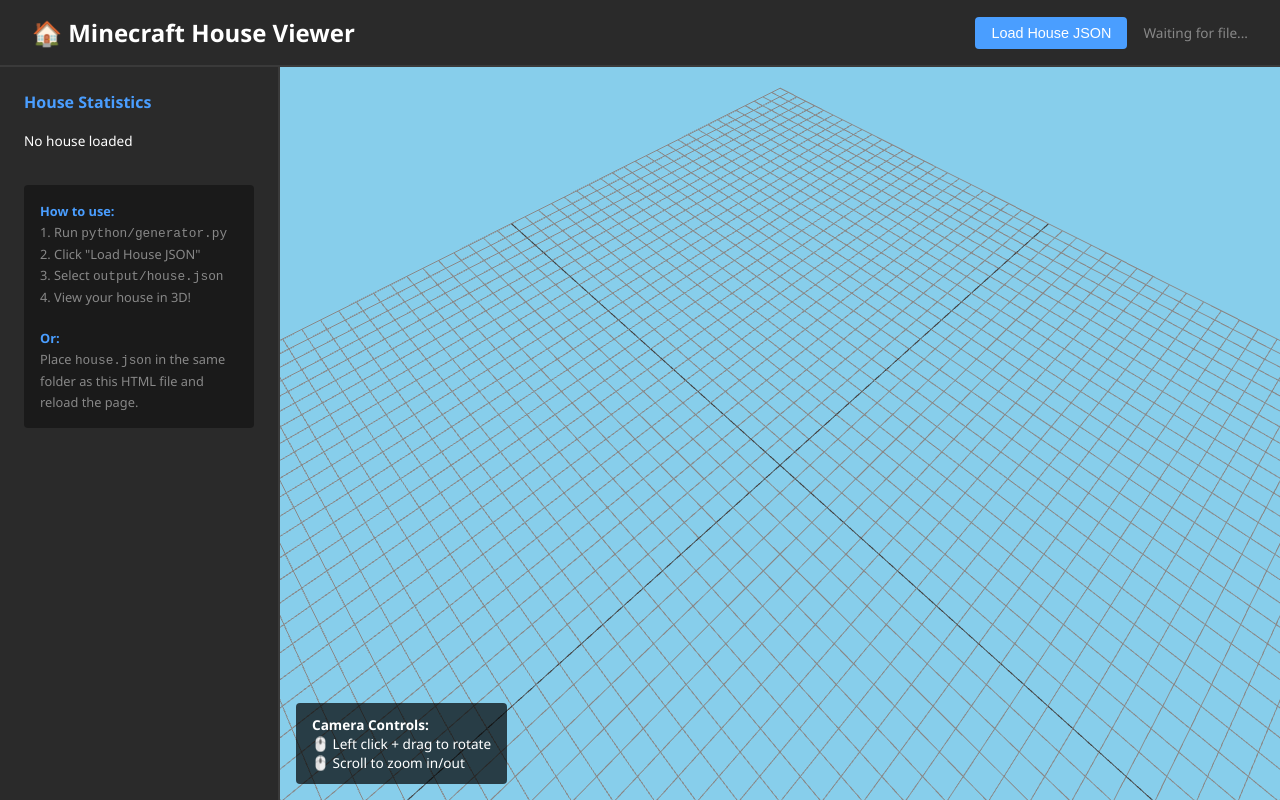
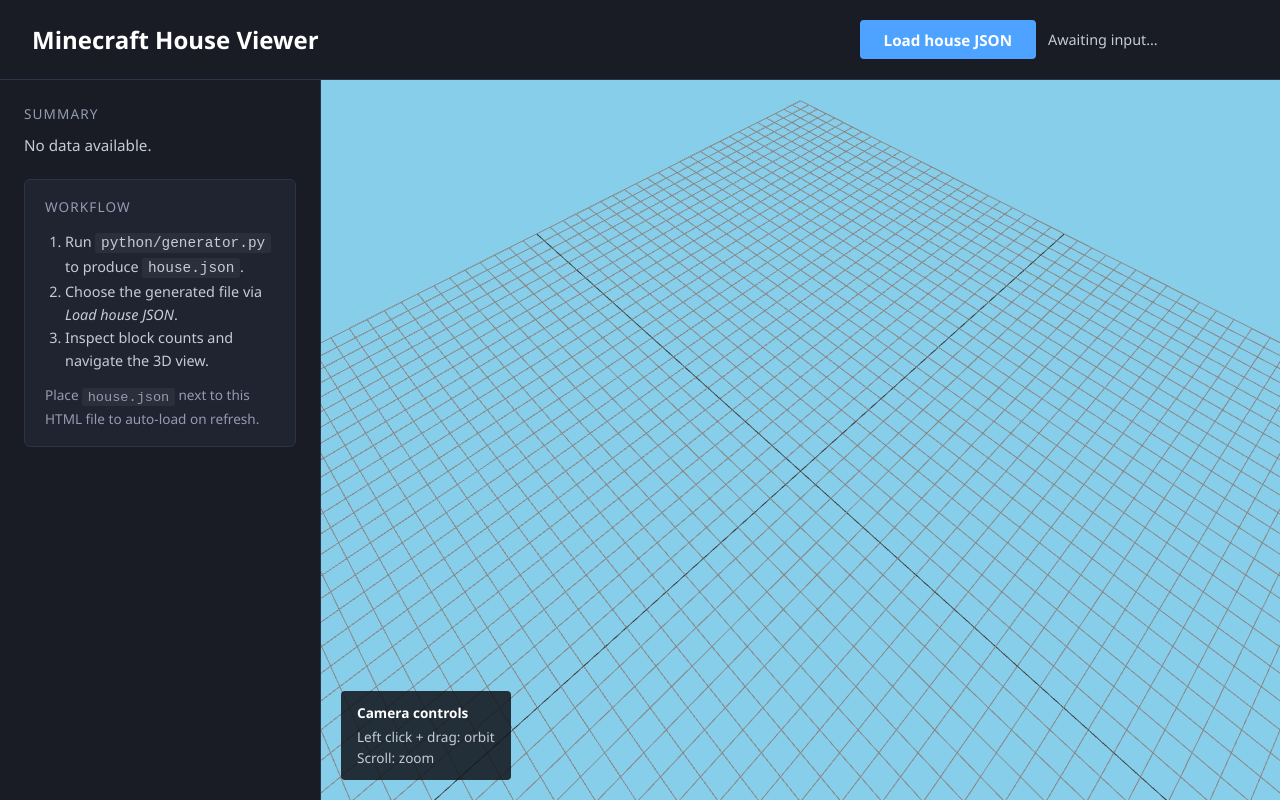
Before and after one commit to philornot/mc-house-generator, a plain HTML site: page frontend/index.html in a window 1280 px wide. Drawn offline with nearby package versions, Linux system fonts and the light colour scheme; no server answers; animation ran at ten frames a second.

Commit message:
Refactor house generator: enhance structure, add CLI options, and improve JSON export

```diff
--- a/frontend/index.html
+++ b/frontend/index.html
@@ -5,6 +5,19 @@
   <meta name="viewport" content="width=device-width, initial-scale=1.0">
   <title>Minecraft House Viewer</title>
   <style>
+    :root {
+      --bg-900: #11131a;
+      --bg-800: #191c25;
+      --bg-700: #202431;
+      --accent-500: #4da3ff;
+      --accent-400: #3894f5;
+      --neutral-400: #c5cbd8;
+      --neutral-300: #949ab0;
+      --border-color: #2e3447;
+      --error: #ff6b6b;
+      --success: #58d68d;
+    }
+
     * {
       margin: 0;
       padding: 0;
@@ -13,178 +26,224 @@
 
     body {
       font-family: 'Segoe UI', Tahoma, Geneva, Verdana, sans-serif;
-      background: #1a1a1a;
-      color: #fff;
-      overflow: hidden;
+      background: var(--bg-900);
+      color: var(--neutral-400);
+      min-height: 100vh;
+      display: flex;
+      justify-content: center;
     }
 
     #app {
+      width: 100%;
+      max-width: 1400px;
       display: flex;
       flex-direction: column;
-      height: 100vh;
+      min-height: 100vh;
     }
 
     header {
-      background: #2a2a2a;
-      padding: 1rem 2rem;
-      border-bottom: 2px solid #3a3a3a;
+      background: var(--bg-800);
+      border-bottom: 1px solid var(--border-color);
+      padding: 1.25rem 2rem;
       display: flex;
       justify-content: space-between;
       align-items: center;
+      gap: 1rem;
     }
 
-    h1 {
+    header h1 {
       font-size: 1.5rem;
+      color: #fff;
     }
 
-    .file-input {
+    .control-group {
       display: flex;
-      gap: 1rem;
+      flex-wrap: wrap;
+      gap: 0.75rem;
       align-items: center;
     }
 
-    .btn {
-      padding: 0.5rem 1rem;
-      background: #4a9eff;
-      border: none;
+    label[for="fileInput"] {
+      background: var(--accent-500);
       color: #fff;
+      padding: 0.6rem 1.5rem;
+      border-radius: 4px;
       cursor: pointer;
-      border-radius: 4px;
-      font-size: 0.9rem;
+      font-size: 0.95rem;
+      font-weight: 600;
+      transition: background 0.2s ease;
     }
 
-    .btn:hover {
-      background: #3a8eef;
+    label[for="fileInput"]:hover {
+      background: var(--accent-400);
     }
 
     input[type="file"] {
       display: none;
     }
 
-    #status {
-      font-size: 0.85rem;
-      color: #888;
+    .status {
+      font-size: 0.9rem;
+      min-width: 200px;
     }
 
-    .main-content {
+    .status.--error {
+      color: var(--error);
+    }
+
+    .status.--success {
+      color: var(--success);
+    }
+
+    main {
+      flex: 1;
+      display: grid;
+      grid-template-columns: 320px 1fr;
+      gap: 1px;
+      background: var(--border-color);
+      min-height: 0;
+    }
+
+    .sidebar {
+      background: var(--bg-800);
+      padding: 1.5rem;
       display: flex;
-      flex: 1;
+      flex-direction: column;
+      gap: 1.5rem;
+      overflow-y: auto;
+    }
+
+    .panel-heading {
+      font-size: 0.85rem;
+      letter-spacing: 0.08em;
+      color: var(--neutral-300);
+      text-transform: uppercase;
+      margin-bottom: 0.75rem;
+    }
+
+    .stats-grid {
+      display: grid;
+      gap: 0.5rem;
+      font-size: 0.95rem;
+    }
+
+    .stat-item strong {
+      color: #fff;
+      font-weight: 600;
+    }
+
+    .instructions {
+      background: var(--bg-700);
+      border: 1px solid var(--border-color);
+      border-radius: 6px;
+      padding: 1rem 1.25rem;
+      line-height: 1.6;
+      font-size: 0.9rem;
+    }
+
+    .instructions ol {
+      padding-left: 1.25rem;
+      margin-top: 0.5rem;
+    }
+
+    .instructions code {
+      background: rgba(255, 255, 255, 0.05);
+      padding: 0.1rem 0.35rem;
+      border-radius: 3px;
+    }
+
+    .canvas-panel {
+      background: linear-gradient(180deg, #8ec5ff 0%, #5fa7f3 100%);
+      position: relative;
       overflow: hidden;
     }
 
-    .sidebar {
-      width: 280px;
-      background: #2a2a2a;
-      padding: 1.5rem;
-      overflow-y: auto;
-      border-right: 2px solid #3a3a3a;
-    }
-
-    .sidebar h3 {
-      font-size: 1rem;
-      margin-bottom: 1rem;
-      color: #4a9eff;
-    }
-
-    #stats {
-      font-size: 0.85rem;
-      line-height: 1.8;
-    }
-
-    #stats div {
-      margin-bottom: 0.3rem;
-    }
-
-    .info-box {
-      margin-top: 2rem;
-      padding: 1rem;
-      background: #1a1a1a;
-      border-radius: 4px;
-      font-size: 0.8rem;
-      line-height: 1.6;
-      color: #888;
-    }
-
-    .info-box strong {
-      color: #4a9eff;
-    }
-
-    #canvas-container {
-      flex: 1;
-      position: relative;
-      background: #87ceeb;
-    }
-
-    .controls-info {
+    .controls-hint {
       position: absolute;
-      bottom: 1rem;
-      left: 1rem;
-      background: rgba(0, 0, 0, 0.7);
+      left: 1.25rem;
+      bottom: 1.25rem;
+      background: rgba(17, 19, 26, 0.85);
       padding: 0.75rem 1rem;
       border-radius: 4px;
       font-size: 0.85rem;
+      line-height: 1.5;
     }
 
-    .loading {
-      position: absolute;
-      top: 50%;
-      left: 50%;
-      transform: translate(-50%, -50%);
-      background: rgba(0, 0, 0, 0.9);
-      padding: 2rem 3rem;
-      border-radius: 8px;
-      text-align: center;
+    .controls-hint strong {
+      color: #fff;
+      display: block;
+      margin-bottom: 0.25rem;
     }
 
-    .error {
-      color: #ff6b6b;
+    .aux-hint {
+      color: var(--neutral-300);
+      font-size: 0.85rem;
+      margin-top: 0.75rem;
     }
 
-    .success {
-      color: #51cf66;
+    @media (max-width: 1024px) {
+      main {
+        grid-template-columns: 1fr;
+        grid-template-rows: auto 1fr;
+      }
+
+      .sidebar {
+        border-bottom: 1px solid var(--border-color);
+      }
+    }
+
+    @media (max-width: 640px) {
+      header {
+        flex-direction: column;
+        align-items: flex-start;
+      }
+
+      .control-group {
+        width: 100%;
+        justify-content: space-between;
+      }
     }
   </style>
 </head>
 <body>
   <div id="app">
     <header>
-      <h1>🏠 Minecraft House Viewer</h1>
-      <div class="file-input">
-        <button class="btn" onclick="document.getElementById('fileInput').click()">
-          Load House JSON
-        </button>
-        <input type="file" id="fileInput" accept=".json">
-        <span id="status">Waiting for file...</span>
+      <h1>Minecraft House Viewer</h1>
+      <div class="control-group">
+        <label for="fileInput">Load house JSON</label>
+        <input type="file" id="fileInput" accept=".json" />
+        <span id="status" class="status">Awaiting input…</span>
       </div>
     </header>
 
-    <div class="main-content">
+    <main>
       <aside class="sidebar">
-        <h3>House Statistics</h3>
-        <div id="stats">
-          <div>No house loaded</div>
-        </div>
+        <section>
+          <div class="panel-heading">Summary</div>
+          <div id="stats" class="stats-grid">
+            <div class="stat-item">No data available.</div>
+          </div>
+        </section>
 
-        <div class="info-box">
-          <strong>How to use:</strong><br>
-          1. Run <code>python/generator.py</code><br>
-          2. Click "Load House JSON"<br>
-          3. Select <code>output/house.json</code><br>
-          4. View your house in 3D!<br><br>
-
-          <strong>Or:</strong><br>
-          Place <code>house.json</code> in the same folder as this HTML file and reload the page.
-        </div>
+        <section class="instructions">
+          <div class="panel-heading">Workflow</div>
+          <ol>
+            <li>Run <code>python/generator.py</code> to produce <code>house.json</code>.</li>
+            <li>Choose the generated file via <em>Load house JSON</em>.</li>
+            <li>Inspect block counts and navigate the 3D view.</li>
+          </ol>
+          <p class="aux-hint">Place <code>house.json</code> next to this HTML file to auto-load on refresh.</p>
+        </section>
       </aside>
 
-      <main id="canvas-container">
-        <div class="controls-info">
-          <div><strong>Camera Controls:</strong></div>
-          <div>🖱️ Left click + drag to rotate</div>
-          <div>🖱️ Scroll to zoom in/out</div>
+      <section id="canvas-container" class="canvas-panel" aria-label="3D house viewport">
+        <div class="controls-hint">
+          <strong>Camera controls</strong>
+          <div>Left click + drag: orbit</div>
+          <div>Scroll: zoom</div>
         </div>
-      </main>
-    </div>
+      </section>
+    </main>
   </div>
 
   <script type="importmap">
@@ -198,16 +257,46 @@
   <script type="module">
     import * as THREE from 'three';
 
-    // =================================================================
-    // RENDERER - KOD CLAUDE'A (nie musisz tego rozumieć!)
-    // =================================================================
+    /**
+     * @typedef {Object} BlockMetadata
+     * @property {string} [facing] Cardinal direction for the stair orientation.
+     * @property {boolean} [upsideDown] Indicates whether the stair is inverted.
+     */
 
-    const COLORS = {
-      block: 0x8B4513,
-      stair: 0xCD853F
+    /**
+     * @typedef {Object} BlockData
+     * @property {number} x X coordinate in the grid.
+     * @property {number} y Y coordinate in the grid.
+     * @property {number} z Z coordinate in the grid.
+     * @property {string} type Supported values: "block" or "stair".
+     * @property {BlockMetadata} [metadata] Optional configuration for stairs.
+     */
+
+    /**
+     * @typedef {Object} HouseDimensions
+     * @property {number} width Width expressed in blocks.
+     * @property {number} height Height expressed in blocks.
+     * @property {number} depth Depth expressed in blocks.
+     */
+
+    /**
+     * @typedef {Object} HouseData
+     * @property {HouseDimensions} dimensions Spatial limits of the house.
+     * @property {BlockData[]} blocks Collection of all blocks to render.
+     */
+
+    const PALETTE = {
+      block: 0x8b4513,
+      stair: 0xcd853f,
     };
 
+    /**
+     * Handles Three.js rendering for the Minecraft house preview.
+     */
     class HouseRenderer {
+      /**
+       * @param {HTMLElement} container Host element for the WebGL canvas.
+       */
       constructor(container) {
         this.container = container;
         this.scene = new THREE.Scene();
@@ -221,247 +310,324 @@
         );
 
         this.renderer = new THREE.WebGLRenderer({ antialias: true });
+        this.renderer.setPixelRatio(window.devicePixelRatio || 1);
         this.renderer.setSize(container.clientWidth, container.clientHeight);
         container.appendChild(this.renderer.domElement);
 
-        // Lighting
+        this.controls = {
+          azimuth: Math.PI / 4,
+          elevation: Math.PI / 6,
+          distance: 20,
+        };
+
+        this.houseGroup = new THREE.Group();
+        this.scene.add(this.houseGroup);
+
+        this.#addLighting();
+        this.#addGrid();
+        this.#registerInteractions();
+
+        this.animate = this.animate.bind(this);
+        this.updateCamera();
+        this.animate();
+      }
+
+      /**
+       * Adds ambient and directional lights to the scene.
+       * @private
+       */
+      #addLighting() {
         const ambientLight = new THREE.AmbientLight(0xffffff, 0.6);
         this.scene.add(ambientLight);
 
         const directionalLight = new THREE.DirectionalLight(0xffffff, 0.8);
         directionalLight.position.set(10, 20, 10);
         this.scene.add(directionalLight);
+      }
 
-        // Grid
+      /**
+       * Adds a reference grid to help with orientation.
+       * @private
+       */
+      #addGrid() {
         const gridHelper = new THREE.GridHelper(50, 50);
         this.scene.add(gridHelper);
-
-        // Camera controls
-        this.controls = {
-          azimuth: Math.PI / 4,
-          elevation: Math.PI / 6,
-          distance: 20
-        };
-
-        this.setupControls();
-        this.updateCamera();
-        this.animate();
       }
 
-      setupControls() {
+      /**
+       * Wires up mouse, wheel, and resize handlers for camera control.
+       * @private
+       */
+      #registerInteractions() {
         let isDragging = false;
-        let previousMouse = { x: 0, y: 0 };
+        let previous = { x: 0, y: 0 };
+        const canvas = this.renderer.domElement;
 
-        this.renderer.domElement.addEventListener('mousedown', (e) => {
+        canvas.addEventListener('mousedown', (event) => {
           isDragging = true;
-          previousMouse = { x: e.clientX, y: e.clientY };
+          previous = { x: event.clientX, y: event.clientY };
         });
 
-        this.renderer.domElement.addEventListener('mousemove', (e) => {
-          if (isDragging) {
-            const deltaX = e.clientX - previousMouse.x;
-            const deltaY = e.clientY - previousMouse.y;
+        canvas.addEventListener('mousemove', (event) => {
+          if (!isDragging) return;
+          const deltaX = event.clientX - previous.x;
+          const deltaY = event.clientY - previous.y;
 
-            this.controls.azimuth -= deltaX * 0.01;
-            this.controls.elevation += deltaY * 0.01;
-            this.controls.elevation = Math.max(0.1, Math.min(Math.PI / 2 - 0.1, this.controls.elevation));
+          this.controls.azimuth -= deltaX * 0.01;
+          this.controls.elevation = THREE.MathUtils.clamp(
+            this.controls.elevation + deltaY * 0.01,
+            0.1,
+            Math.PI / 2 - 0.1
+          );
 
-            this.updateCamera();
-            previousMouse = { x: e.clientX, y: e.clientY };
-          }
+          previous = { x: event.clientX, y: event.clientY };
+          this.updateCamera();
         });
 
-        this.renderer.domElement.addEventListener('mouseup', () => {
+        window.addEventListener('mouseup', () => {
           isDragging = false;
         });
 
-        this.renderer.domElement.addEventListener('wheel', (e) => {
-          e.preventDefault();
-          this.controls.distance += e.deltaY * 0.01;
-          this.controls.distance = Math.max(5, Math.min(100, this.controls.distance));
+        canvas.addEventListener('wheel', (event) => {
+          event.preventDefault();
+          this.controls.distance = THREE.MathUtils.clamp(
+            this.controls.distance + event.deltaY * 0.01,
+            5,
+            100
+          );
           this.updateCamera();
         });
 
         window.addEventListener('resize', () => this.handleResize());
       }
 
+      /**
+       * Keeps the camera pointed at the center of the model.
+       * @param {number} centerX X coordinate of the focal point.
+       * @param {number} centerY Y coordinate of the focal point.
+       * @param {number} centerZ Z coordinate of the focal point.
+       */
       updateCamera(centerX = 0, centerY = 3, centerZ = 0) {
         const { azimuth, elevation, distance } = this.controls;
 
         this.camera.position.x = centerX + distance * Math.sin(elevation) * Math.cos(azimuth);
         this.camera.position.y = centerY + distance * Math.cos(elevation);
         this.camera.position.z = centerZ + distance * Math.sin(elevation) * Math.sin(azimuth);
-
         this.camera.lookAt(centerX, centerY, centerZ);
       }
 
+      /**
+       * Adjusts the renderer and camera aspect ratio on resize.
+       */
       handleResize() {
         const width = this.container.clientWidth;
         const height = this.container.clientHeight;
-
         this.camera.aspect = width / height;
         this.camera.updateProjectionMatrix();
         this.renderer.setSize(width, height);
       }
 
+      /**
+       * Animation loop that continuously renders the scene.
+       */
       animate() {
-        requestAnimationFrame(() => this.animate());
         this.renderer.render(this.scene, this.camera);
+        requestAnimationFrame(this.animate);
       }
 
+      /**
+       * Loads new house geometry into the scene.
+       * @param {HouseData} houseData Structured description of the house.
+       */
       loadHouse(houseData) {
-        // Remove old blocks
-        const blocksToRemove = this.scene.children.filter(child => child.userData.isBlock);
-        blocksToRemove.forEach(block => this.scene.remove(block));
+        while (this.houseGroup.children.length > 0) {
+          const child = this.houseGroup.children.pop();
+          this.houseGroup.remove(child);
+        }
 
-        // Add new blocks
-        houseData.blocks.forEach(blockData => {
-          const mesh = blockData.type === 'stair'
-            ? this.createStairsMesh(blockData, COLORS.stair)
-            : this.createBlockMesh(blockData, COLORS.block);
+        houseData.blocks.forEach((block) => {
+          const mesh = block.type === 'stair'
+            ? this.#createStairMesh(block)
+            : this.#createBlockMesh(block);
           mesh.userData.isBlock = true;
-          this.scene.add(mesh);
+          this.houseGroup.add(mesh);
         });
 
-        // Update camera
-        const dims = houseData.dimensions;
-        this.updateCamera(dims.width / 2, dims.height / 2, dims.depth / 2);
+        const { width, height, depth } = houseData.dimensions;
+        this.updateCamera(width / 2, height / 2, depth / 2);
       }
 
-      createBlockMesh(blockData) {
-        const color = blockData.type === 'stair' ? COLORS.stair : COLORS.block;
-
-        if (blockData.type === 'stair') {
-          return this.createStairsMesh(blockData, color);
-        }
-
+      /**
+       * Builds a unit block mesh with edge helpers.
+       * @param {BlockData} block Block definition.
+       * @returns {THREE.Mesh} Renderable block mesh.
+       * @private
+       */
+      #createBlockMesh(block) {
         const geometry = new THREE.BoxGeometry(1, 1, 1);
-        const material = new THREE.MeshLambertMaterial({ color });
+        const material = new THREE.MeshLambertMaterial({ color: PALETTE.block });
         const mesh = new THREE.Mesh(geometry, material);
-
-        mesh.position.set(blockData.x + 0.5, blockData.y + 0.5, blockData.z + 0.5);
-
-        this.addEdges(mesh, geometry);
+        mesh.position.set(block.x + 0.5, block.y + 0.5, block.z + 0.5);
+        this.#addEdges(mesh, geometry);
         return mesh;
       }
 
-      createStairsMesh(blockData, color) {
+      /**
+       * Builds a stair mesh honoring facing and upside-down metadata.
+       * @param {BlockData} block Stair definition.
+       * @returns {THREE.Group} Renderable stair group.
+       * @private
+       */
+      #createStairMesh(block) {
         const group = new THREE.Group();
-        const material = new THREE.MeshLambertMaterial({ color });
+        const material = new THREE.MeshLambertMaterial({ color: PALETTE.stair });
 
-        // Bottom step
         const bottomGeometry = new THREE.BoxGeometry(1, 0.5, 1);
         const bottomStep = new THREE.Mesh(bottomGeometry, material);
         bottomStep.position.set(0, -0.25, 0);
-        this.addEdges(bottomStep, bottomGeometry);
+        this.#addEdges(bottomStep, bottomGeometry);
         group.add(bottomStep);
 
-        // Top step
         const topGeometry = new THREE.BoxGeometry(1, 0.5, 0.5);
         const topStep = new THREE.Mesh(topGeometry, material);
-
-        const upsideDown = blockData.metadata?.upsideDown || false;
+        const upsideDown = Boolean(block.metadata?.upsideDown);
         topStep.position.set(0, 0.25, upsideDown ? -0.25 : 0.25);
-        this.addEdges(topStep, topGeometry);
+        this.#addEdges(topStep, topGeometry);
         group.add(topStep);
 
-        // Rotation
         const rotations = {
           north: 0,
           east: Math.PI / 2,
           south: Math.PI,
-          west: -Math.PI / 2
+          west: -Math.PI / 2,
         };
-        group.rotation.y = rotations[blockData.metadata?.facing] || 0;
 
+        group.rotation.y = rotations[block.metadata?.facing] || 0;
         if (upsideDown) {
           group.rotation.z = Math.PI;
         }
 
-        group.position.set(blockData.x + 0.5, blockData.y + 0.5, blockData.z + 0.5);
-
+        group.position.set(block.x + 0.5, block.y + 0.5, block.z + 0.5);
         return group;
       }
 
-      addEdges(mesh, geometry) {
+      /**
+       * Adds thin edge lines around a geometry for clarity.
+       * @param {THREE.Mesh} mesh Mesh receiving the edges.
+       * @param {THREE.BufferGeometry} geometry Geometry used to compute edges.
+       * @private
+       */
+      #addEdges(mesh, geometry) {
         const edges = new THREE.EdgesGeometry(geometry);
-        const lineMaterial = new THREE.LineBasicMaterial({ color: 0x000000 });
-        const wireframe = new THREE.LineSegments(edges, lineMaterial);
+        const material = new THREE.LineBasicMaterial({ color: 0x000000 });
+        const wireframe = new THREE.LineSegments(edges, material);
         mesh.add(wireframe);
       }
     }
-
-    // =================================================================
-    // APP LOGIC
-    // =================================================================
 
     const container = document.getElementById('canvas-container');
     const renderer = new HouseRenderer(container);
     const statusElement = document.getElementById('status');
     const statsElement = document.getElementById('stats');
+    const fileInput = document.getElementById('fileInput');
 
+    /**
+     * Updates the sidebar statistics with block counts and dimensions.
+     * @param {HouseData} houseData Parsed house payload.
+     */
     function updateStats(houseData) {
-      const blockCounts = {};
-      houseData.blocks.forEach(block => {
-        blockCounts[block.type] = (blockCounts[block.type] || 0) + 1;
-      });
+      const counts = houseData.blocks.reduce((acc, block) => {
+        acc[block.type] = (acc[block.type] || 0) + 1;
+        return acc;
+      }, {});
 
-      const dims = houseData.dimensions;
-      let html = `<div><strong>Dimensions:</strong> ${dims.width}×${dims.height}×${dims.depth}</div>`;
-      html += `<div><strong>Total blocks:</strong> ${houseData.blocks.length}</div>`;
-      html += '<div style="margin-top: 0.5rem;"></div>';
+      const { width, height, depth } = houseData.dimensions;
+      let html = '';
+      html += `<div class="stat-item"><strong>Dimensions:</strong> ${width} × ${height} × ${depth}</div>`;
+      html += `<div class="stat-item"><strong>Total blocks:</strong> ${houseData.blocks.length}</div>`;
 
-      Object.entries(blockCounts).forEach(([type, count]) => {
-        html += `<div class="capitalize">${type}: ${count}</div>`;
+      Object.entries(counts).forEach(([type, total]) => {
+        html += `<div class="stat-item"><strong>${type}:</strong> ${total}</div>`;
       });
 
       statsElement.innerHTML = html;
     }
 
-    function loadHouseFromJSON(jsonData) {
-      try {
-        renderer.loadHouse(jsonData);
-        updateStats(jsonData);
-        statusElement.textContent = '✓ House loaded successfully!';
-        statusElement.className = 'success';
-      } catch (error) {
-        statusElement.textContent = '✗ Error loading house: ' + error.message;
-        statusElement.className = 'error';
-        console.error(error);
+    /**
+     * Displays a status message with optional tone styling.
+     * @param {string} message Message to display.
+     * @param {('info'|'error'|'success')} tone Visual tone.
+     */
+    function setStatus(message, tone = 'info') {
+      statusElement.textContent = message;
+      statusElement.className = 'status';
+      if (tone === 'error') {
+        statusElement.classList.add('--error');
+      } else if (tone === 'success') {
+        statusElement.classList.add('--success');
       }
     }
 
-    // File input handler
-    document.getElementById('fileInput').addEventListener('change', (e) => {
-      const file = e.target.files[0];
+    /**
+     * Loads and validates JSON data, updating the renderer and stats.
+     * @param {HouseData} jsonData Parsed JSON payload.
+     */
+    function loadHouseFromJSON(jsonData) {
+      if (!jsonData?.blocks || !jsonData?.dimensions) {
+        throw new Error('Missing required keys: blocks and dimensions.');
+      }
+      renderer.loadHouse(jsonData);
+      updateStats(jsonData);
+    }
+
+    /**
+     * Handles manual file selection from the <input type="file"> element.
+     * @param {Event} event Input change event.
+     */
+    function handleFileSelection(event) {
+      const file = event.target.files?.[0];
       if (!file) return;
 
-      statusElement.textContent = 'Loading...';
-      statusElement.className = '';
-
+      setStatus('Loading file…');
       const reader = new FileReader();
-      reader.onload = (event) => {
+      reader.onload = (loadEvent) => {
         try {
-          const jsonData = JSON.parse(event.target.result);
-          loadHouseFromJSON(jsonData);
+          const json = JSON.parse(loadEvent.target?.result ?? '');
+          loadHouseFromJSON(json);
+          setStatus('House loaded successfully.', 'success');
         } catch (error) {
-          statusElement.textContent = '✗ Invalid JSON file';
-          statusElement.className = 'error';
+          console.error(error);
+          setStatus('Invalid JSON structure.', 'error');
         }
       };
+
+      reader.onerror = () => {
+        setStatus('Unable to read the selected file.', 'error');
+      };
+
       reader.readAsText(file);
-    });
+    }
 
-    // Auto-load house.json if it exists in the same directory
-    fetch('./house.json')
-      .then(response => response.json())
-      .then(data => {
+    /**
+     * Attempts to load house.json located next to this HTML file.
+     */
+    async function tryAutoLoad() {
+      try {
+        const response = await fetch('./house.json', { cache: 'no-store' });
+        if (!response.ok) {
+          throw new Error('house.json not found.');
+        }
+        const data = await response.json();
         loadHouseFromJSON(data);
-        statusElement.textContent = '✓ Auto-loaded house.json';
-      })
-      .catch(() => {
-        // Silently fail - file doesn't exist yet
-      });
+        setStatus('Auto-loaded house.json.', 'success');
+      } catch (error) {
+        console.info('Auto-load skipped:', error.message);
+        setStatus('Awaiting input…');
+      }
+    }
+
+    fileInput.addEventListener('change', handleFileSelection);
+    tryAutoLoad();
   </script>
 </body>
 </html>
```
Also changed, not shown: 1 other file.
